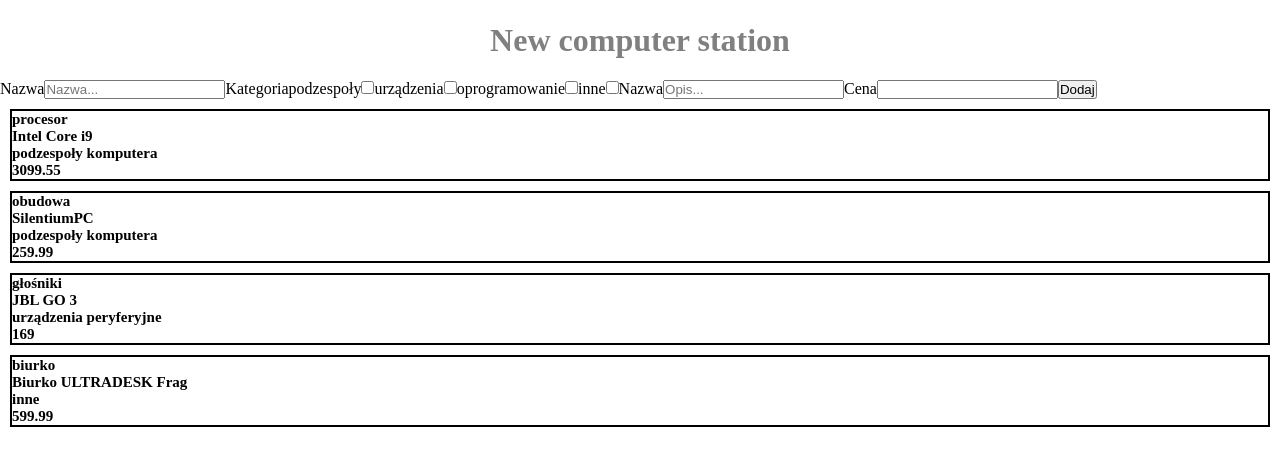
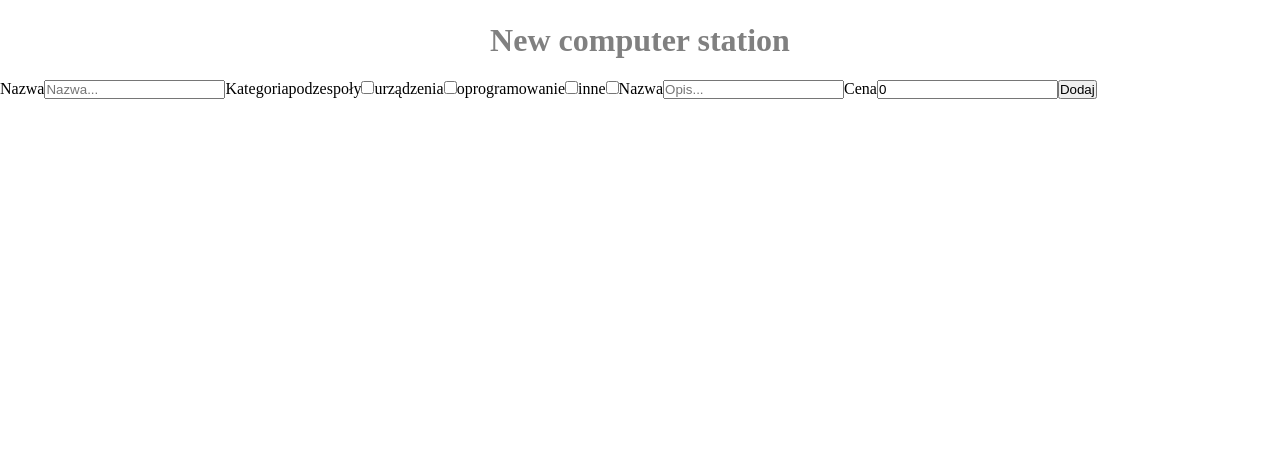
Before and after one commit to PawelDziarmaga/new-computer-station, a React (Create React App) app: page / in a window 1280 px wide. Shown: the top 466 px of the page. Built offline with nearby package versions, Linux system fonts and the light colour scheme.

Commit message:
Repair redux

```diff
--- a/src/App.tsx
+++ b/src/App.tsx
@@ -1,7 +1,7 @@
 import React from "react";
 
 import { Provider } from "react-redux";
-import { store } from "./state";
+import { store } from "./state/store";
 
 import Header from "./components/Header/Header";
 import Forms from "./components/Forms/Forms";
--- a/src/components/Forms/FormPrice.tsx
+++ b/src/components/Forms/FormPrice.tsx
@@ -1,5 +1,5 @@
 type PropsType = {
-	price: number | undefined;
+	price: number;
 	setPrice: (e: number) => void;
 };
 
@@ -11,8 +11,7 @@ function FormPrice(props: PropsType) {
 				type='number'
 				value={props.price}
 				onChange={(event) => {
-					const value = Number(event.target.value);
-					props.setPrice(value);
+					props.setPrice(event.target.valueAsNumber);
 				}}></input>
 		</label>
 	);
--- a/src/components/Forms/Forms.tsx
+++ b/src/components/Forms/Forms.tsx
@@ -1,8 +1,8 @@
 import { useState } from "react";
 
-import { actionCreators } from "../../state/index";
 import { useDispatch } from "react-redux";
-import { bindActionCreators } from "redux";
+import { AppDispatch } from "../../state/store";
+import { addElement } from "../../state/listSlice";
 
 import FormName from "./FormName";
 import FormDescription from "./FormDescription";
@@ -10,12 +10,11 @@ import FormChecBox from "./FormChecBox";
 import FormPrice from "./FormPrice";
 
 function Forms() {
-	const dispatch = useDispatch();
-	const { addElement } = bindActionCreators(actionCreators, dispatch);
+	const dispatch = useDispatch<AppDispatch>();
 
 	const [description, setDescription] = useState<string>("");
 	const [name, setName] = useState<string>("");
-	const [price, setPrice] = useState<number>();
+	const [price, setPrice] = useState<number>(0);
 	const [category, setCategory] = useState<string>();
 
 	const addHendler = () => {
@@ -28,13 +27,13 @@ function Forms() {
 		setCategory("");
 
 		const newElement = {
-			id: 4,
+			id: 5,
 			name,
 			description,
 			category,
 			price,
 		};
-		addElement(newElement);
+		dispatch(addElement(newElement));
 	};
 
 	return (
--- a/src/components/Tabels/Tabels.tsx
+++ b/src/components/Tabels/Tabels.tsx
@@ -1,7 +1,6 @@
-import React, { useState, useEffect } from "react";
-
-import { State } from "../../state/index";
-import { useSelector } from "react-redux";
+import { useDispatch, useSelector } from "react-redux";
+import { AppDispatch, RootState } from "../../state/store";
+import { removeElement } from "../../state/listSlice";
 
 import styled from "styled-components";
 const Div = styled.div`
@@ -10,47 +9,31 @@ const Div = styled.div`
 	font-size: 10px;
 `;
 
-type stateType = {
-	id: number;
-	name: string;
-	description: string;
-	category: string | undefined;
-	price: number | undefined;
-}[];
+function Tabels() {
+	const dispatch = useDispatch<AppDispatch>();
+	const state = useSelector((state: RootState) => state);
 
-function Tabels() {
-	const state: stateType = useSelector(
-		(state: State) => state.summaryReducer
-	);
-	const [elements, setElements] = useState<JSX.Element | JSX.Element[]>(
-		state.map((x) => {
-			return (
-				<Div key={x.id}>
-					<h2>{x.name}</h2>
-					<h2>{x.description}</h2>
-					<h2>{x.category}</h2>
-					<h2>{x.price}</h2>
-				</Div>
-			);
-		})
-	);
-	useEffect(() => {
-		setElements(
-			state.map((x) => {
-				return (
-					<Div key={x.id}>
-						<h2>{x.name}</h2>
-						<h2>{x.description}</h2>
-						<h2>{x.category}</h2>
-						<h2>{x.price}</h2>
-					</Div>
-				);
-			})
-		);
-	}, [state]);
 	return (
 		<div className='header'>
-			<h1>{elements}</h1>
+			<h1>
+				{state
+					? state.map((x) => (
+							<Div key={x.id}>
+								<h2>{x.id}</h2>
+								<h2>{x.name}</h2>
+								<h2>{x.description}</h2>
+								<h2>{x.category}</h2>
+								<h2>{x.price}</h2>
+								<button
+									onClick={() => {
+										dispatch(removeElement(x.id));
+									}}>
+									usuń
+								</button>
+							</Div>
+					  ))
+					: null}
+			</h1>
 		</div>
 	);
 }
--- a/src/state/actionCreators/actionCreators.ts
+++ /dev/null
@@ -1,36 +0,0 @@
-import { ActionType } from "../actionTypes/actionsTypes";
-import { Dispatch } from "redux";
-import { Action } from "../actions/actions";
-
-type PayloadType = {
-	id: number;
-	name: string;
-	description: string;
-	category: string | undefined;
-	price: number | undefined;
-};
-
-export const addElement = (amount: PayloadType) => {
-	return (dispatch: Dispatch<Action>) => {
-		dispatch({
-			type: ActionType.ADD,
-			payload: amount,
-		});
-	};
-};
-export const editdElement = (amount: PayloadType) => {
-	return (dispatch: Dispatch<Action>) => {
-		dispatch({
-			type: ActionType.EDIT,
-			payload: amount,
-		});
-	};
-};
-export const deleteElement = (amount: number) => {
-	return (dispatch: Dispatch<Action>) => {
-		dispatch({
-			type: ActionType.DELETE,
-			payload: amount,
-		});
-	};
-};
--- a/src/state/actionTypes/actionsTypes.ts
+++ /dev/null
@@ -1,5 +0,0 @@
-export enum ActionType {
-	ADD = "add",
-	EDIT = "edit",
-	DELETE = "delete",
-}
--- a/src/state/index.ts
+++ /dev/null
@@ -1,3 +0,0 @@
-export * as actionCreators from "./actionCreators/actionCreators";
-export * from "./store";
-export * from "./reducers/reducers";
--- /dev/null
+++ b/src/state/listSlice.ts
@@ -0,0 +1,28 @@
+import { createSlice, PayloadAction } from "@reduxjs/toolkit";
+
+const initialState = [] as initialStateType[];
+
+type initialStateType = {
+	id: number;
+	name: string;
+	description: string;
+	category: string;
+	price: number;
+};
+
+const listSLice = createSlice({
+	name: "List",
+	initialState,
+	reducers: {
+		addElement: (state, action: PayloadAction<initialStateType>) => {
+			state.push(action.payload);
+		},
+		removeElement(state, action: PayloadAction<number>) {
+			const index = state.findIndex((x) => x.id === action.payload);
+			state.splice(index, 1);
+		},
+	},
+});
+
+export const { addElement, removeElement } = listSLice.actions;
+export default listSLice.reducer;
--- a/src/state/reducers/reducers.ts
+++ /dev/null
@@ -1,10 +0,0 @@
-import { combineReducers } from "redux";
-import summaryReducer from "./summaryReducer";
-
-const reducers = combineReducers({
-	summaryReducer,
-});
-
-export default reducers;
-
-export type State = ReturnType<typeof reducers>;
--- a/src/state/reducers/summaryReducer.ts
+++ /dev/null
@@ -1,61 +0,0 @@
-import { Action } from "../actions/actions";
-import { ActionType } from "../actionTypes/actionsTypes";
-
-const initialstate = [
-	{
-		id: 1,
-		name: "procesor",
-		description: "Intel Core i9",
-		category: "podzespoły komputera",
-		price: 3099.55,
-	},
-	{
-		id: 2,
-		name: "obudowa",
-		description: "SilentiumPC",
-		category: "podzespoły komputera",
-		price: 259.99,
-	},
-	{
-		id: 3,
-		name: "głośniki",
-		description: "JBL GO 3",
-		category: "urządzenia peryferyjne",
-		price: 169.0,
-	},
-	{
-		id: 4,
-		name: "biurko",
-		description: "Biurko ULTRADESK Frag",
-		category: "inne",
-		price: 599.99,
-	},
-];
-
-type initialstateType = {
-	id: number;
-	name: string;
-	description: string;
-	category: string | undefined;
-	price: number | undefined;
-}[];
-
-const summaryReducer = (
-	state: initialstateType = initialstate,
-	action: Action
-) => {
-	switch (action.type) {
-		case ActionType.ADD:
-			state.push(action.payload);
-			console.log(state);
-			return state;
-		case ActionType.EDIT:
-			return state;
-		case ActionType.DELETE:
-			return state;
-		default:
-			return state;
-	}
-};
-
-export default summaryReducer;
--- a/src/state/store.ts
+++ b/src/state/store.ts
@@ -1,5 +1,10 @@
-import { createStore, applyMiddleware } from "redux";
-import thunk from "redux-thunk";
-import reducers from "./reducers/reducers";
+import { configureStore } from "@reduxjs/toolkit";
 
-export const store = createStore(reducers, {}, applyMiddleware(thunk));
+import listSlice from "./listSlice";
+
+export const store = configureStore({
+	reducer: listSlice,
+});
+
+export type AppDispatch = typeof store.dispatch;
+export type RootState = ReturnType<typeof store.getState>;
```
Also changed, not shown: src/state/actions/actions.ts (deleted, +0 -30 lines).
